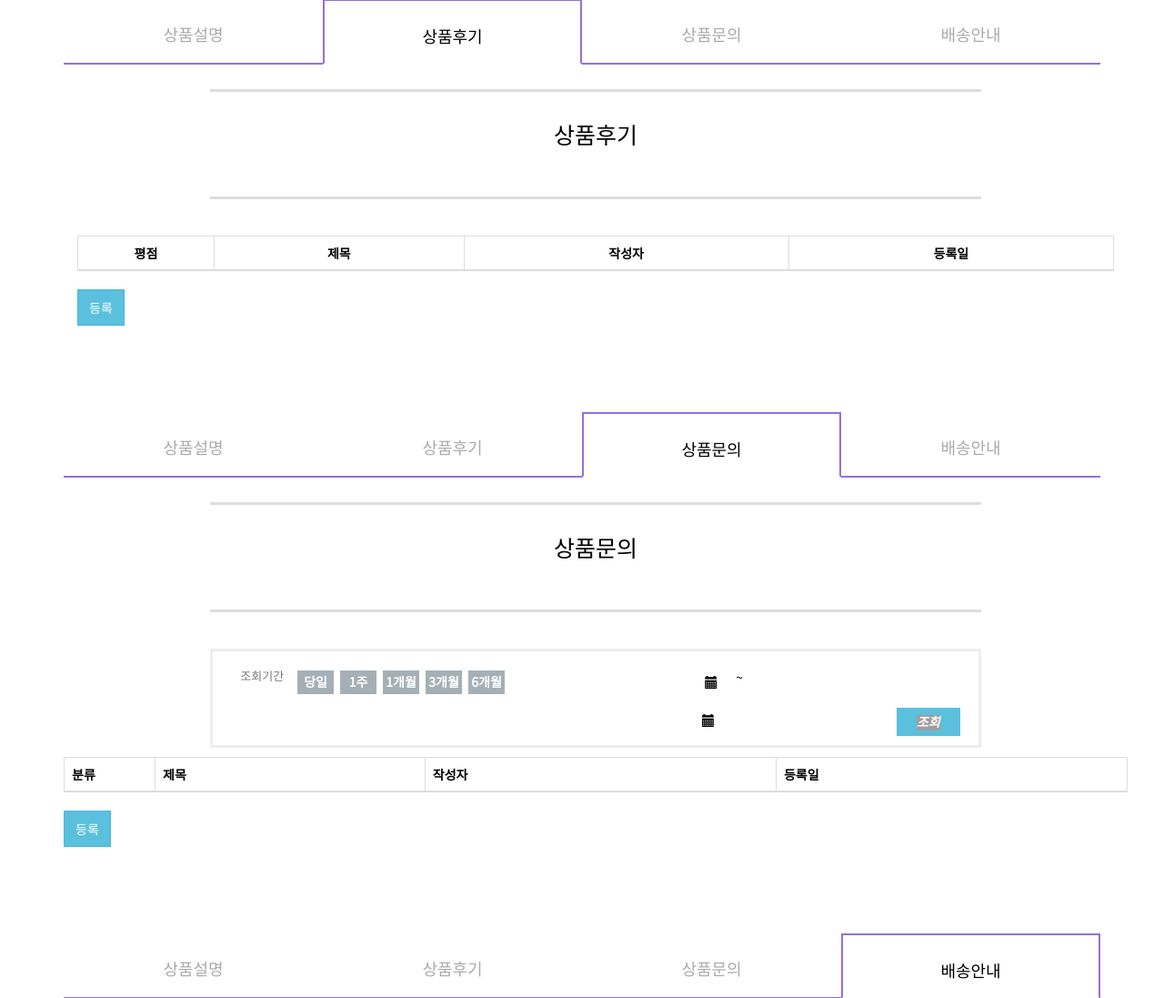
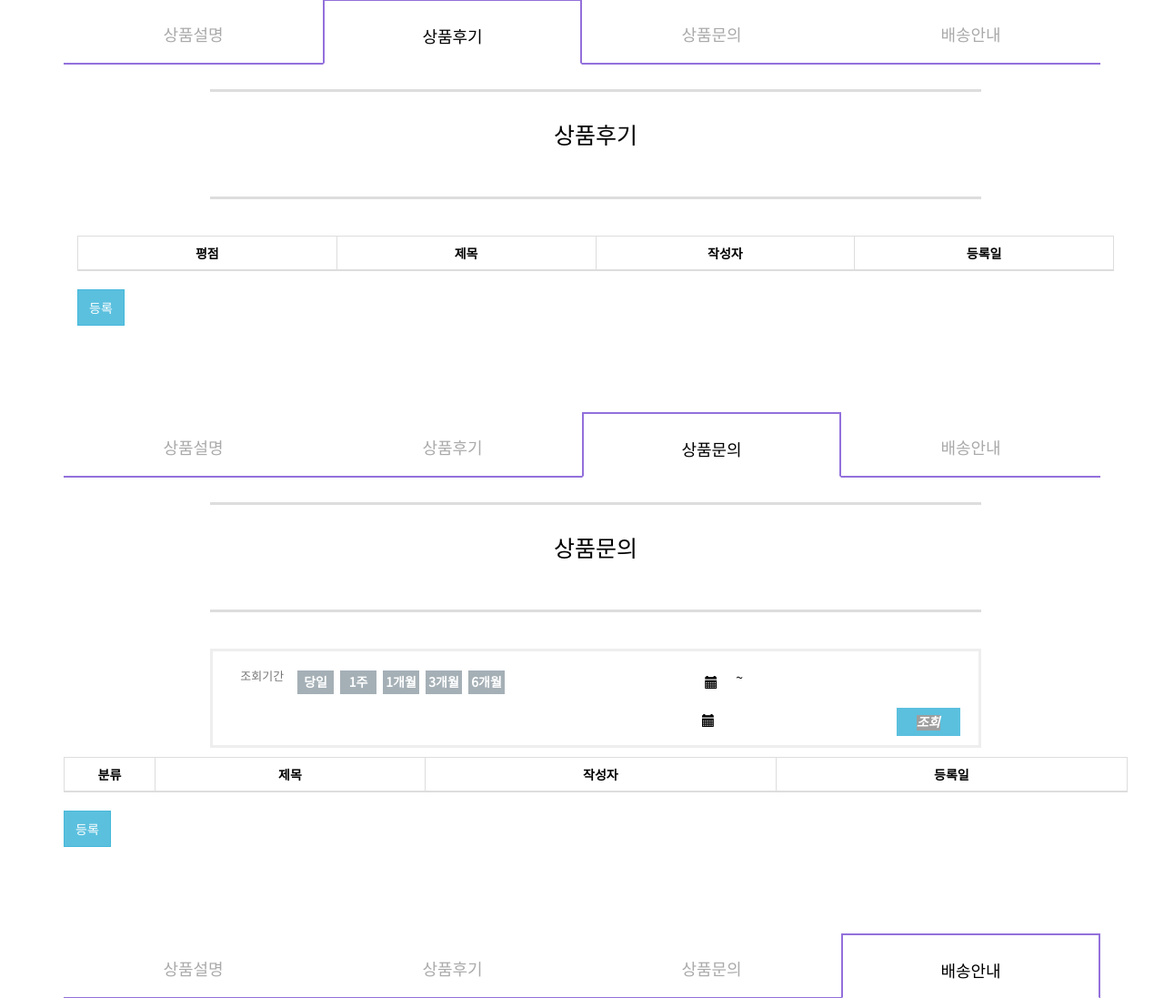
Before and after one commit to einerd/ggb1, a Java web app: page /productList/productDetail?pno=1 in a window 1280 px wide. Shown: the part 1211-2308 px from the top of the page at 91% size. Run offline with Spring Boot 4, a stand-in JSP engine, Linux system fonts and the light colour scheme; data that the repository does not hold is empty; the project's own start-up code is not run, and a stand-in starts its controllers and pages; some libraries are stand-ins or nearby versions; grey boxes are pictures that could not be loaded.

Commit message:
ㄹㅇ 최종본

```diff
--- a/TeamDobby/src/main/webapp/WEB-INF/views/qna/qnaList.jsp
+++ b/TeamDobby/src/main/webapp/WEB-INF/views/qna/qnaList.jsp
@@ -139,6 +139,13 @@
         	border-color: #eeeeee;
         }
 
+        .qnalist th,
+        .qnalist td {
+           text-align: center;
+
+        }
+
+
 
         /*-------------------------------------*/
         /*-------------------------------------*/
@@ -240,7 +247,7 @@
 	                  <!-- ==============================-->
 
 
-	                    <table class="table table-bordered">
+	                    <table class="table table-bordered qnalist">
 
 	                        <thead>
 	                            <tr>
--- a/TeamDobby/src/main/webapp/WEB-INF/views/review/reviewList.jsp
+++ b/TeamDobby/src/main/webapp/WEB-INF/views/review/reviewList.jsp
@@ -171,6 +171,10 @@
             text-align: center;
         }
 
+        .reviewlist .starR {
+        	width: 24px;
+        }
+
         .reviewlist.table>tbody>tr>td{
             vertical-align: middle;
         }
@@ -181,7 +185,7 @@
         .reviewlist th,
         .reviewlist td {
         	text-align: center;
-
+        	width:25%;
         }
 
 
@@ -199,6 +203,10 @@
 			.reviewlist td,
 			.reviewlist th{
 				text-align: center;
+			}
+
+			.reviewlist .starR {
+				width: 22px;
 			}
 		}
 
```
